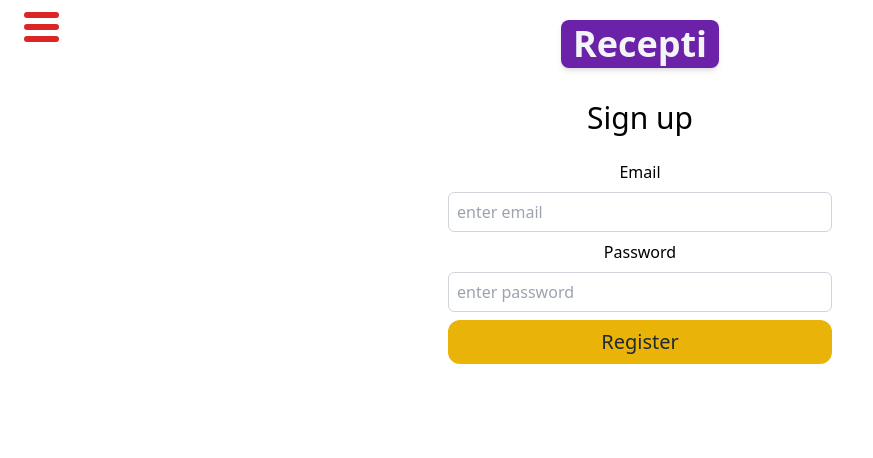
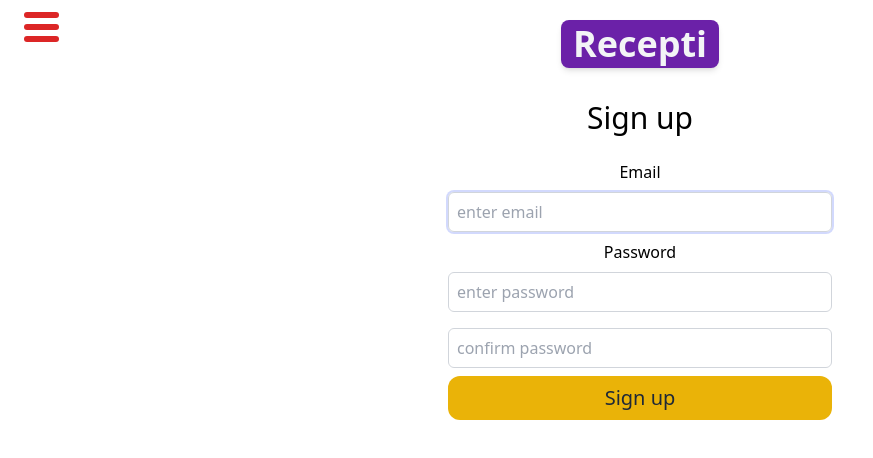
Before and after one commit to staystrongbg/recipes-zola, a React (Create React App) app: page /register in a window 1280 px wide. Shown: the top 458 px of the page, without its empty margins (0-873 px from the left). Built offline with nearby package versions, Linux system fonts and the light colour scheme; no server answers; the database is empty.

Commit message:
added pass confirmation

```diff
--- a/src/components/MealItem.js
+++ b/src/components/MealItem.js
@@ -23,7 +23,7 @@ const MealItem = ({ meal, remove }) => {
   return (
     <>
       <div
-        className={`p-4 bg-yellow-100 mx-4 my-4 relative  max-w-md  text-center  hover:shadow-lg transition-all rounded-lg box ${
+        className={`p-4 bg-yellow-100 mx-4 my-4 relative  max-w-md  text-center  hover:shadow-xl transition-all rounded-lg box ${
           boxTop < trigger ? 'show' : ''
         }`}
         ref={box}
@@ -53,7 +53,7 @@ const MealItem = ({ meal, remove }) => {
           {meal.chef.name}
         </p>{' '}
         {meal.kategorija && (
-          <p className='text-gray-100 bg-green-500 text-center inline-block my-2 text-base py-2 px-4 rounded-md'>
+          <p className='text-gray-50 bg-green-500 text-center inline-block my-2 text-base py-2 px-4 rounded-md'>
             {meal.kategorija || ''}
           </p>
         )}
@@ -65,7 +65,7 @@ const MealItem = ({ meal, remove }) => {
           />
           <div className='text-center py-2'>
             <Link to={`/${meal.id}`}>
-              <button className='bg-yellow-500 px-4 py-2 rounded-lg text-gray-700 w-4/5 font-medium mt-2'>
+              <button className='bg-yellow-500 px-4 py-2 rounded-lg text-gray-50 w-4/5 font-medium mt-2'>
                 Detalji
               </button>
             </Link>
--- a/src/components/Signup.js
+++ b/src/components/Signup.js
@@ -12,12 +12,15 @@ const Signup = () => {
 
   const [registerEmail, setRegisterEmail] = useState('');
   const [registerPassword, setRegisterPassword] = useState('');
+  const [confirmPassword, setConfirmPassword] = useState('');
 
   const INPUT_STYLE =
     'my-2 p-2 border border-gray-300 focus:ring-2 focus:ring-indigo-300 focus:ring-opacity-50 focus:outline-none w-full h-10 rounded-md bg-transparent';
 
   const register = async (e) => {
     e.preventDefault();
+
+    if (confirmPassword === registerPassword) {
       const user = await createUserWithEmailAndPassword(
         auth,
         registerEmail,
@@ -30,6 +33,9 @@ const Signup = () => {
         .catch((error) => {
           prikaziObavestenje(true, error.code);
         });
+    } else {
+      prikaziObavestenje(true, "Passwords don't match");
+    }
   };
 
   return (
@@ -47,6 +53,7 @@ const Signup = () => {
           placeholder='enter email'
           onChange={(e) => setRegisterEmail(e.target.value)}
           required
+          autoFocus
         />
         <label>Password</label>
         <input
@@ -55,12 +62,19 @@ const Signup = () => {
           type='password'
           placeholder='enter password'
           required
+        />{' '}
+        <input
+          className={INPUT_STYLE}
+          onChange={(e) => setConfirmPassword(e.target.value)}
+          type='password'
+          placeholder='confirm password'
+          required
         />
         <button
           type='submit'
           className='bg-yellow-500 text-gray-800 font-medium text-xl  w-full items-center px-4 py-2 rounded-xl'
         >
-          Register
+          Sign up
         </button>
       </form>
     </div>
--- a/src/index.css
+++ b/src/index.css
@@ -61,7 +61,7 @@ li {
 
 .box {
   transform: translateX(600%);
-  transition: transform 0.4s ease;
+  transition: transform 0.5s ease;
 }
 
 .box:nth-child(-n + 3) {
--- a/src/pages/About.js
+++ b/src/pages/About.js
@@ -2,7 +2,6 @@ const About = () => {
   return (
     <div className='my-40 text-center'>
       <h3>
-        Moj website:{' '}
         <a href='https://devox-portfolio.netlify.app'>
           devox-portfolio.netlify.app
         </a>
--- a/src/pages/Login.js
+++ b/src/pages/Login.js
@@ -50,6 +50,7 @@ const Login = () => {
             placeholder='enter email'
             onChange={(e) => setLoggedEmail(e.target.value)}
             required
+            autoFocus
           />
           <label>Password</label>
           <input
```
Lines whose indentation alone changed are shown as unchanged.
